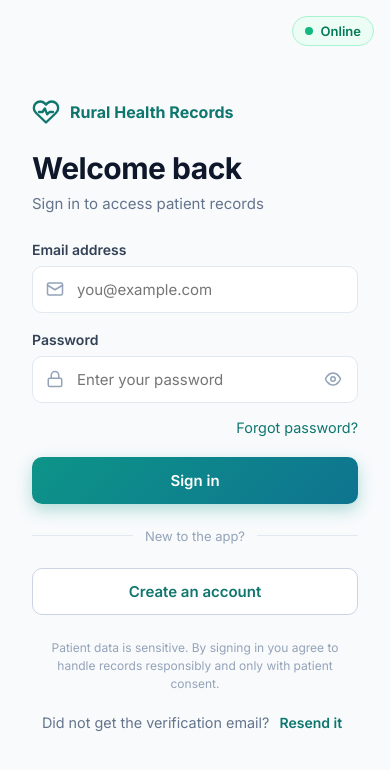
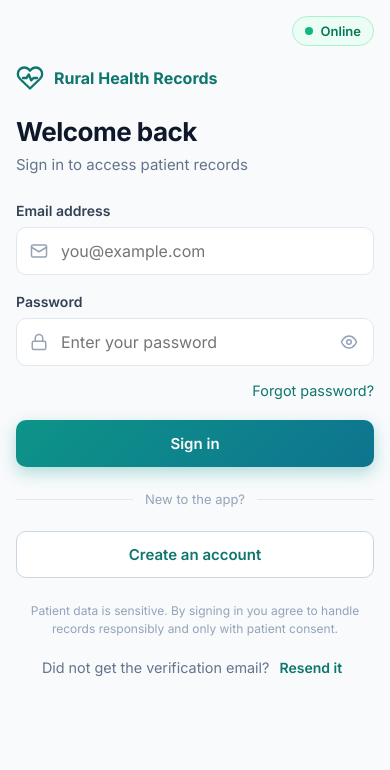
Before and after one commit to aditikhushi81-cpu/offline-health-app, a React (Vite) app in the folder frontend/: page / in a window 390 px wide. Shown: the top 770 px of the page. Built offline with nearby package versions, Linux system fonts and the light colour scheme.

Commit message:
Before deployment prep

```diff
--- a/frontend/src/App.css
+++ b/frontend/src/App.css
@@ -840,3 +840,142 @@
   color: #64748b;
   font-size: 14px;
 }
+
+/* ---------- Phone polish ---------- */
+
+/* Bigger tap targets everywhere (44px is the usual minimum) */
+.btn-primary,
+.btn-secondary,
+.btn-add,
+.btn-sync,
+.btn-logout,
+.btn-vitals,
+.pill,
+.modal-x {
+  min-height: 44px;
+}
+
+.btn-vitals,
+.btn-sync,
+.btn-logout,
+.pill {
+  display: inline-flex;
+  align-items: center;
+  justify-content: center;
+}
+
+/* 16px inputs stop iPhones from zooming in when you tap a field */
+.input-wrap input,
+.input-wrap select,
+.input-wrap input.plain,
+.search-input,
+.plain-area {
+  font-size: 16px;
+}
+
+@media (max-width: 700px) {
+  .dash-main {
+    padding: 20px 14px;
+  }
+
+  .dash-header {
+    padding: 10px 14px;
+  }
+
+  .dash-right {
+    gap: 10px;
+  }
+
+  /* Title and buttons stack, buttons fill the width */
+  .dash-title {
+    flex-direction: column;
+    align-items: stretch;
+  }
+
+  .dash-title h1 {
+    font-size: 24px;
+  }
+
+  .dash-title > div:last-child {
+    display: grid !important;
+    grid-template-columns: 1fr 1fr;
+    gap: 8px;
+  }
+
+  .dash-title .btn-secondary,
+  .dash-title .btn-add {
+    width: 100%;
+  }
+
+  .stat-card {
+    padding: 16px;
+  }
+
+  .panel {
+    padding: 16px;
+  }
+
+  /* Search on its own line, filters below */
+  .search-input {
+    flex: 1 1 100%;
+    min-width: 0;
+  }
+
+  .filter-pills {
+    flex-wrap: wrap;
+  }
+
+  /* Patient row: name on top, buttons wrap below */
+  .patient-row {
+    flex-wrap: wrap;
+    align-items: flex-start;
+    gap: 10px;
+    padding: 14px 0;
+  }
+
+  .patient-info {
+    flex: 1 1 calc(100% - 60px);
+    min-width: 0;
+    overflow-wrap: anywhere;
+  }
+
+  .patient-row .btn-vitals {
+    flex: 1 1 calc(50% - 10px);
+  }
+
+  .patient-row .sync-pill {
+    margin-left: auto;
+  }
+
+  /* Modals: full width, single-column fields, stacked buttons */
+  .modal {
+    max-width: 100%;
+    padding: 18px;
+    border-radius: 14px;
+  }
+
+  .row-2 {
+    grid-template-columns: 1fr;
+    gap: 0;
+  }
+
+  .modal-actions {
+    flex-direction: column-reverse;
+  }
+
+  .modal-actions .btn-primary,
+  .modal-actions .btn-secondary {
+    width: 100%;
+  }
+
+  /* Login and register */
+  .form-panel {
+    padding: 20px 16px;
+    align-items: flex-start;
+    padding-top: 64px;
+  }
+
+  .form-card h1 {
+    font-size: 26px;
+  }
+}
```
